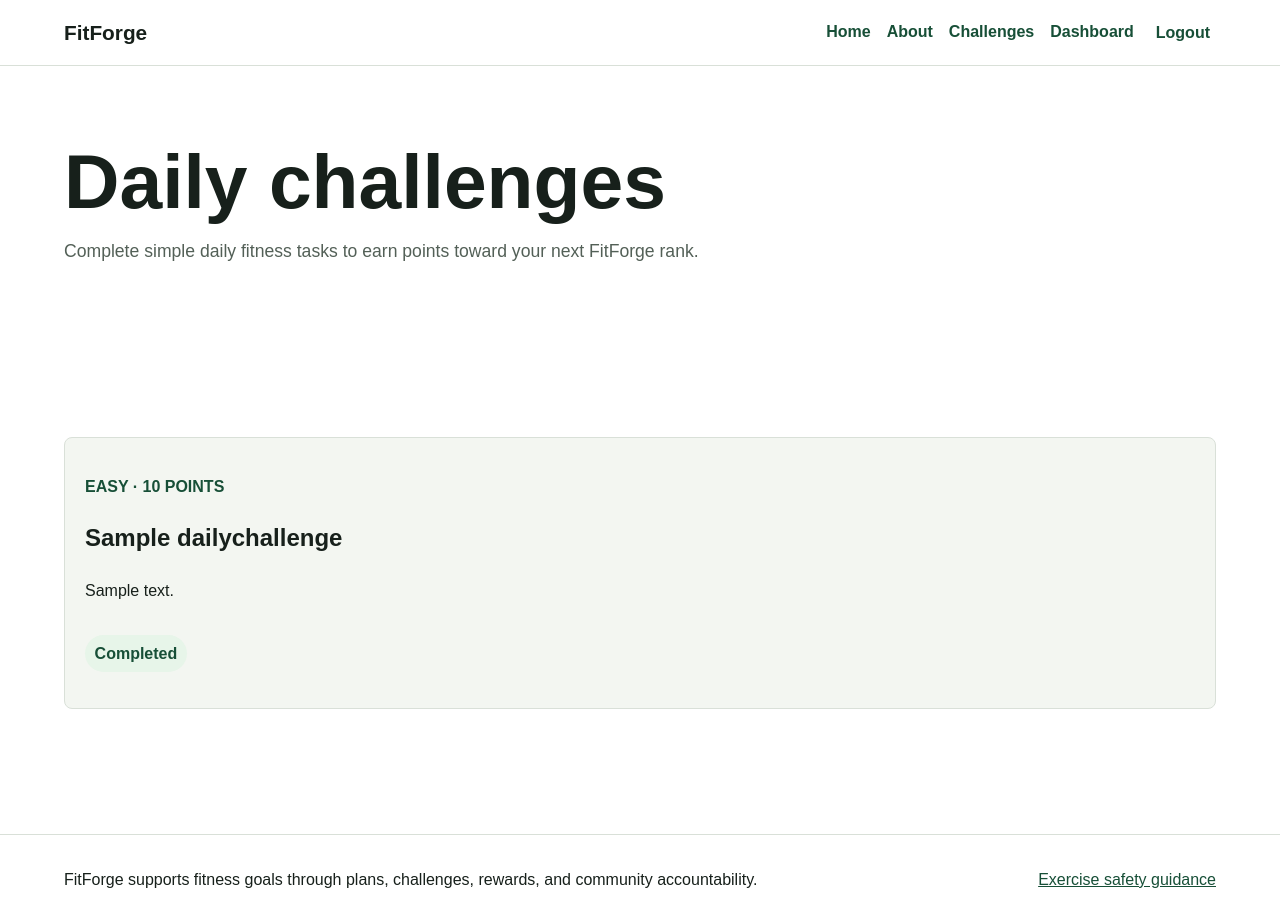
After one commit to OviO17/fitforge, a Django app: page /challenges/ in a window 1280 px wide. The commit adds this page. Run offline with Django 5.2, Linux system fonts and the light colour scheme; a user stored in the database is signed in; tables that the repository leaves empty hold one stand-in row (values such as "Sample post").

Commit message:
Add daily challenge completion flow

```diff
--- /dev/null
+++ b/challenges/urls.py
@@ -0,0 +1,8 @@
+from django.urls import path
+
+from . import views
+
+urlpatterns = [
+    path('', views.challenge_list, name='challenge_list'),
+    path('<int:challenge_id>/complete/', views.complete_challenge, name='complete_challenge'),
+]
--- a/challenges/views.py
+++ b/challenges/views.py
@@ -1,3 +1,54 @@
-from django.shortcuts import render
+from django.contrib import messages
+from django.contrib.auth.decorators import login_required
+from django.shortcuts import get_object_or_404, redirect, render
+
+from rewards.models import RewardEvent
+from rewards.services import award_points
+
+from .models import ChallengeCompletion, DailyChallenge
+
+
+@login_required
+def challenge_list(request):
+    challenges = DailyChallenge.objects.filter(is_active=True)[:14]
+    completed_ids = set(
+        ChallengeCompletion.objects.filter(user=request.user).values_list('challenge_id', flat=True)
+    )
+    return render(
+        request,
+        'challenges/challenge_list.html',
+        {
+            'challenges': challenges,
+            'completed_ids': completed_ids,
+            'page_title': 'Daily Challenges',
+            'meta_description': 'Complete FitForge daily challenges to earn reward points and build consistency.',
+        },
+    )
+
+
+@login_required
+def complete_challenge(request, challenge_id):
+    challenge = get_object_or_404(DailyChallenge, id=challenge_id, is_active=True)
+    if request.method != 'POST':
+        return redirect('challenge_list')
+
+    completion, created = ChallengeCompletion.objects.get_or_create(
+        user=request.user,
+        challenge=challenge,
+    )
+
+    if created:
+        award_points(
+            request.user,
+            RewardEvent.DAILY_CHALLENGE,
+            challenge.points,
+            f'Completed daily challenge: {challenge.title}',
+            idempotency_key=f'daily_challenge_{challenge.id}',
+        )
+        messages.success(request, f'Challenge complete. You earned {challenge.points} points.')
+    else:
+        messages.info(request, 'You have already completed this challenge.')
+
+    return redirect('challenge_list')
 
 # Create your views here.
--- a/fitforge/urls.py
+++ b/fitforge/urls.py
@@ -26,6 +26,7 @@ urlpatterns = [
     path('accounts/', include('accounts.urls')),
     path('accounts/login/', auth_views.LoginView.as_view(template_name='accounts/login.html'), name='login'),
     path('accounts/logout/', auth_views.LogoutView.as_view(), name='logout'),
+    path('challenges/', include('challenges.urls')),
 ]
 
 handler404 = 'core.views.custom_404'
--- a/static/css/styles.css
+++ b/static/css/styles.css
@@ -177,6 +177,15 @@ nav a,
     background: var(--accent);
 }
 
+.status-pill {
+    display: inline-block;
+    padding: 0.35rem 0.6rem;
+    border-radius: 999px;
+    background: #e7f5e9;
+    color: var(--accent-strong);
+    font-weight: 800;
+}
+
 @media (max-width: 700px) {
     .site-header,
     .site-footer {
--- a/templates/accounts/dashboard.html
+++ b/templates/accounts/dashboard.html
@@ -25,6 +25,7 @@
         {% if today_challenge %}
             <p>{{ today_challenge.title }}</p>
             <p>{{ today_challenge.points }} points</p>
+            <a href="{% url 'challenge_list' %}">View challenges</a>
         {% else %}
             <p>No daily challenge has been published yet.</p>
         {% endif %}
--- a/templates/base.html
+++ b/templates/base.html
@@ -14,6 +14,7 @@
         <nav aria-label="Main navigation">
             <a href="{% url 'home' %}">Home</a>
             <a href="{% url 'about' %}">About</a>
+            <a href="{% url 'challenge_list' %}">Challenges</a>
             {% if user.is_authenticated %}
                 <a href="{% url 'dashboard' %}">Dashboard</a>
                 <form class="nav-form" action="{% url 'logout' %}" method="post">
--- /dev/null
+++ b/templates/challenges/challenge_list.html
@@ -0,0 +1,31 @@
+{% extends "base.html" %}
+
+{% block content %}
+<section class="page-header">
+    <h1>Daily challenges</h1>
+    <p>Complete simple daily fitness tasks to earn points toward your next FitForge rank.</p>
+</section>
+
+<section class="section-grid">
+    {% for challenge in challenges %}
+        <article>
+            <p class="eyebrow">{{ challenge.get_difficulty_display }} · {{ challenge.points }} points</p>
+            <h2>{{ challenge.title }}</h2>
+            <p>{{ challenge.description }}</p>
+            {% if challenge.id in completed_ids %}
+                <p class="status-pill">Completed</p>
+            {% else %}
+                <form method="post" action="{% url 'complete_challenge' challenge.id %}">
+                    {% csrf_token %}
+                    <button class="button" type="submit">Mark complete</button>
+                </form>
+            {% endif %}
+        </article>
+    {% empty %}
+        <article>
+            <h2>No challenges yet</h2>
+            <p>Daily challenges will appear here once the site owner publishes them.</p>
+        </article>
+    {% endfor %}
+</section>
+{% endblock %}
```
